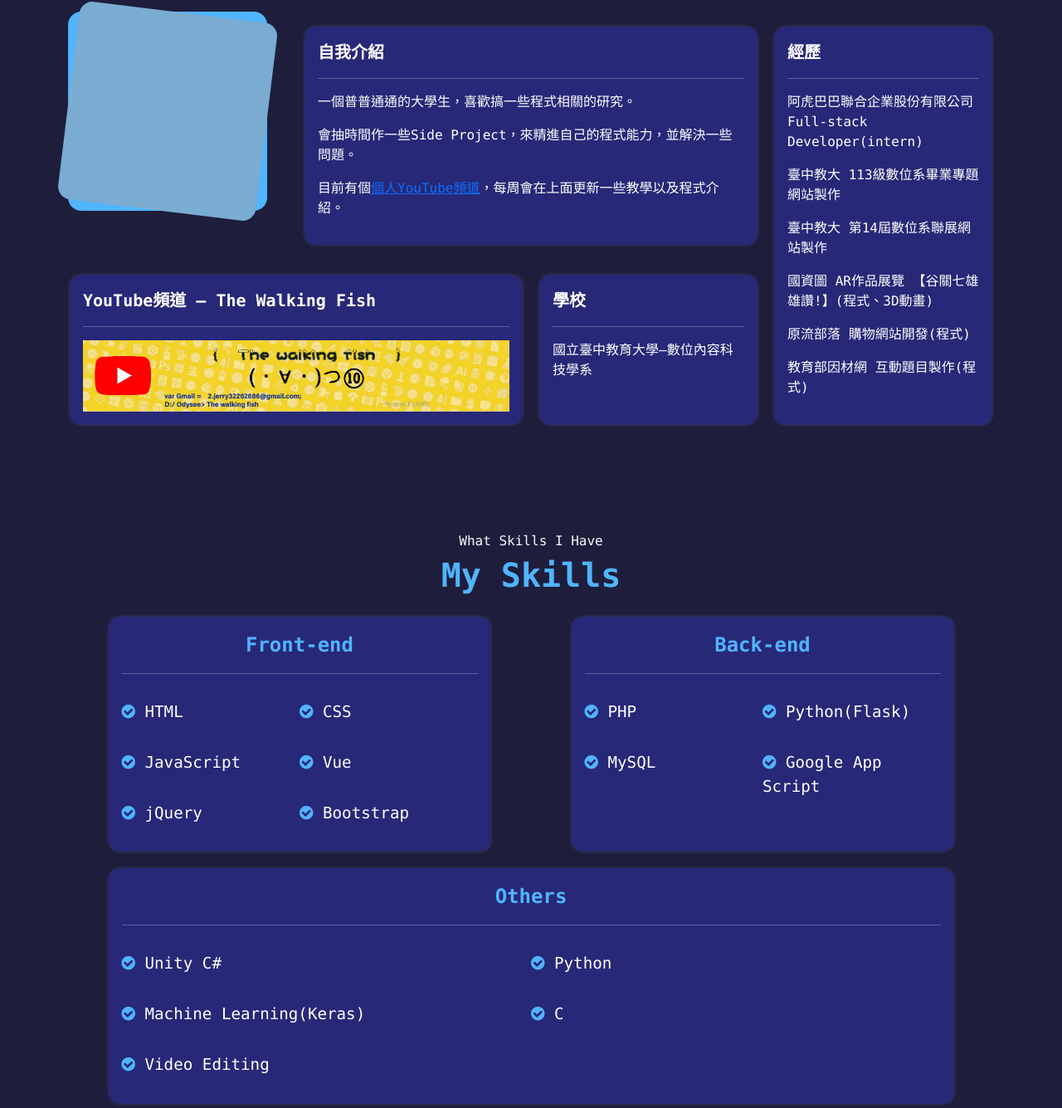
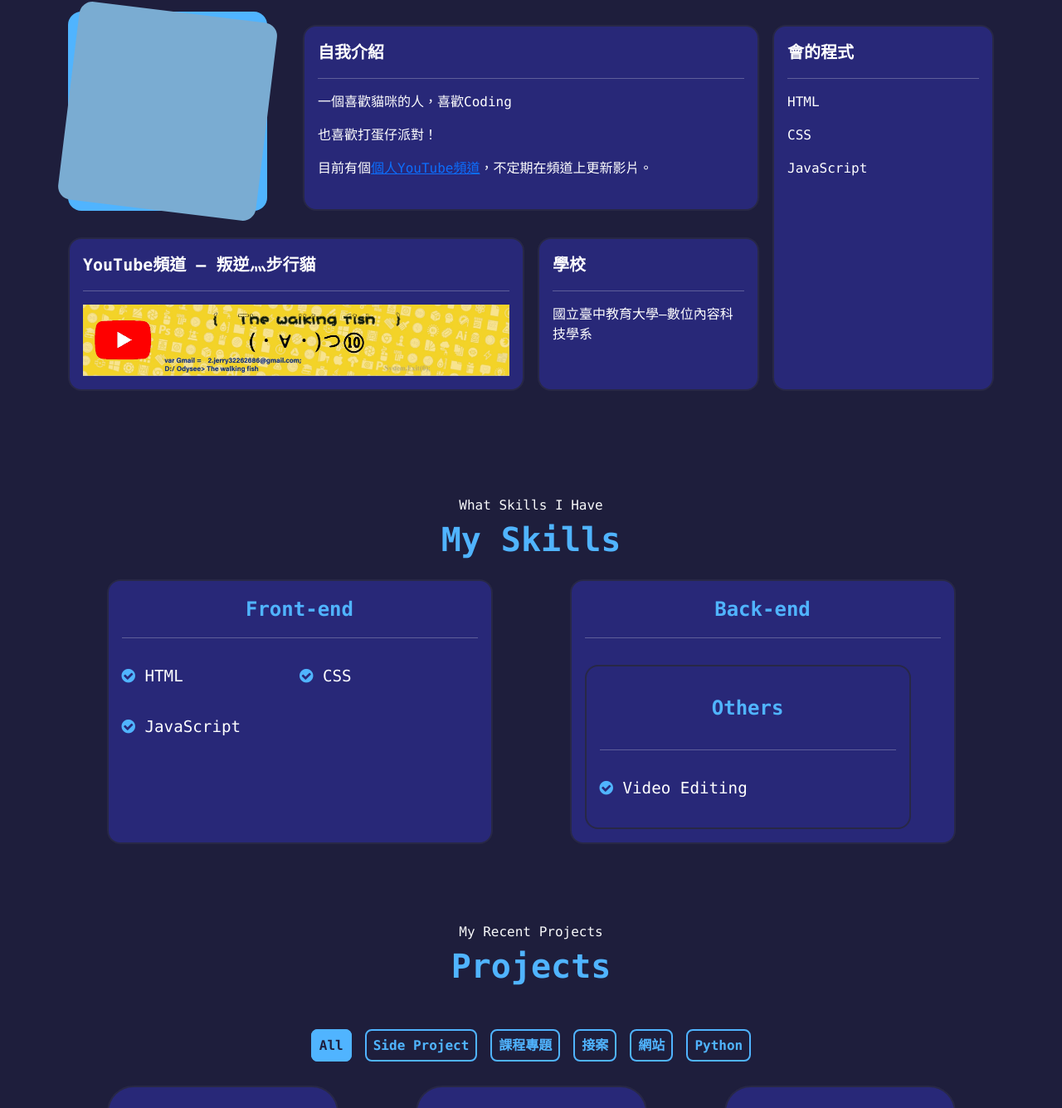
Before and after one commit to i-like-dev/i-like-dev.github.io, a plain HTML site: page index.html in a window 1280 px wide. Shown: the part 997-2332 px from the top of the page at 83% size. Drawn offline with Linux system fonts and the light colour scheme; a script that the page names is missing.

Commit message:
Update index.html

```diff
--- a/index.html
+++ b/index.html
@@ -4,7 +4,7 @@
     <meta charset="UTF-8">
     <meta http-equiv="X-UA-Compatible" content="IE=edge">
     <meta name="viewport" content="width=device-width, initial-scale=1.0">
-    <title>ADT109119的個人網站</title>
+    <title>叛逆灬步行貓的個人網站</title>
 
     <link rel="stylesheet" href="https://fonts.googleapis.com/icon?family=Material+Icons">
     <link rel="stylesheet" href="https://cdnjs.cloudflare.com/ajax/libs/font-awesome/4.7.0/css/font-awesome.min.css">
@@ -21,7 +21,7 @@
         <section id="home">
             <div class="pt-5">
                 <h6>Hi I'm</h3>
-                <h1><b>Jerry Yen</b></h1>
+                <h1><b>Walking Cat</b></h1>
                 <h6 class="text-light">A College Student & Full-stack Web Developer</h6>
             </div>
 
@@ -78,9 +78,9 @@
             </div>
 
             <nav class="socialMediaBar">
-                <a class="fa fa-youtube-play" href="https://www.youtube.com/@the_walking_fish" target="_blank"></a>
-                <a class="fa fa-github" href="https://github.com/ADT109119" target="_blank"></a>
-                <a class="fa fa-envelope" href="mailto:2.jerry32262686@gmail.com" target="_blank"></a>
+                <a class="fa fa-youtube-play" href="https://www.youtube.com/@paneiwalking-cat" target="_blank"></a>
+                <a class="fa fa-github" href="https://github.com/i-like-dev" target="_blank"></a>
+                <a class="fa fa-envelope" href="mailto:1x.572390@gmail.com" target="_blank"></a>
             </nav>
 
             <nav class="scrollDown text-secondary">
@@ -106,26 +106,23 @@
                     <div class="card grid-column-2">
                         <b class="fs-5">自我介紹</b>
                         <hr>
-                        <p>一個普普通通的大學生，喜歡搞一些程式相關的研究。</p>
+                        <p>一個喜歡貓咪的人，喜歡Coding</p>
 
-                        <p>會抽時間作一些Side Project，來精進自己的程式能力，並解決一些問題。</p>
+                        <p>也喜歡打蛋仔派對！</p>
 
-                        <p>目前有個<a href="https://www.youtube.com/@the_walking_fish" target="_blank">個人YouTube頻道</a>，每周會在上面更新一些教學以及程式介紹。</p>
+                        <p>目前有個<a href="https://www.youtube.com/@paneiwalking-cat" target="_blank">個人YouTube頻道</a>，不定期在頻道上更新影片。</p>
                     </div>
 
                     <div class="card grid-column-1 grid-row-2">
-                        <b class="fs-5">經歷</b>
+                        <b class="fs-5">會的程式</b>
                         <hr>
-                        <p>阿虎巴巴聯合企業股份有限公司 Full-stack Developer(intern)</p>
-                        <p>臺中教大 113級數位系畢業專題網站製作</p>
-                        <p>臺中教大 第14屆數位系聯展網站製作</p>
-                        <p>國資圖 AR作品展覽 【谷關七雄 雄讚!】(程式、3D動畫)</p>
-                        <p>原流部落 購物網站開發(程式)</p>
-                        <p>教育部因材網 互動題目製作(程式)</p>
+                        <p>HTML</p>
+                        <p>CSS</p>
+                        <p>JavaScript</p>
                     </div>
 
                     <div class="card grid-column-2">
-                        <b class="fs-5">YouTube頻道 — The Walking Fish</b>
+                        <b class="fs-5">YouTube頻道 — 叛逆灬步行貓</b>
                         <hr>
 
                         <a href="https://www.youtube.com/@the_walking_fish" target="_blank">
@@ -172,21 +169,6 @@
                             <span>JavaScript</span>
                         </div>
 
-                        <div class="col-6">
-                            <i class="fa fa-check-circle"></i>
-                            <span>Vue</span>
-                        </div>
-
-                        <div class="col-6">
-                            <i class="fa fa-check-circle"></i>
-                            <span>jQuery</span>
-                        </div>
-
-                        <div class="col-6">
-                            <i class="fa fa-check-circle"></i>
-                            <span>Bootstrap</span>
-                        </div>
-
                     </div>
                 </div>
 
@@ -194,55 +176,9 @@
                     <div class="cardTitle" style="color: var(--hoverColor);">Back-end</div>
                     <hr>
 
-                    <div class="flex flex-wrap">
-                        <div class="col-6">
-                            <i class="fa fa-check-circle"></i>
-                            <span>PHP</span>
-                        </div>
-
-                        <div class="col-6">
-                            <i class="fa fa-check-circle"></i>
-                            <span>Python(Flask)</span>
-                        </div>
-
-                        <div class="col-6">
-                            <i class="fa fa-check-circle"></i>
-                            <span>MySQL</span>
-                        </div>
-
-                        <div class="col-6">
-                            <i class="fa fa-check-circle"></i>
-                            <span>Google App Script</span>
-                        </div>
-
-                    </div>
-                </div>
-
                 <div class="col-md-11 col-12 card">
                     <div class="cardTitle" style="color: var(--hoverColor);">Others</div>
                     <hr>
-
-                    <div class="flex flex-wrap">
-                        <div class="col-6">
-                            <i class="fa fa-check-circle"></i>
-                            <span>Unity C#</span>
-                        </div>
-
-                        <div class="col-6">
-                            <i class="fa fa-check-circle"></i>
-                            <span>Python</span>
-                        </div>
-
-                        <div class="col-6">
-                            <i class="fa fa-check-circle"></i>
-                            <span>Machine Learning(Keras)</span>
-                        </div>
-
-                        <div class="col-6">
-                            <i class="fa fa-check-circle"></i>
-                            <span>C</span>
-                        </div>
-
                         <div class="col-6">
                             <i class="fa fa-check-circle"></i>
                             <span>Video Editing</span>
@@ -328,8 +264,8 @@
 
         <div class="socialMediaBarFooter">
             <a class="fa fa-youtube-play" href="https://www.youtube.com/@the_walking_fish" target="_blank"></a>
-            <a class="fa fa-github" href="https://github.com/ADT109119" target="_blank"></a>
-            <a class="fa fa-envelope" href="mailto:2.jerry32262686@gmail.com" target="_blank"></a>
+            <a class="fa fa-github" href="https://github.com/i-like-dev" target="_blank"></a>
+            <a class="fa fa-envelope" href="mailto:1x.572390@gmail.com" target="_blank"></a>
         </div>
     </footer>
 
```
